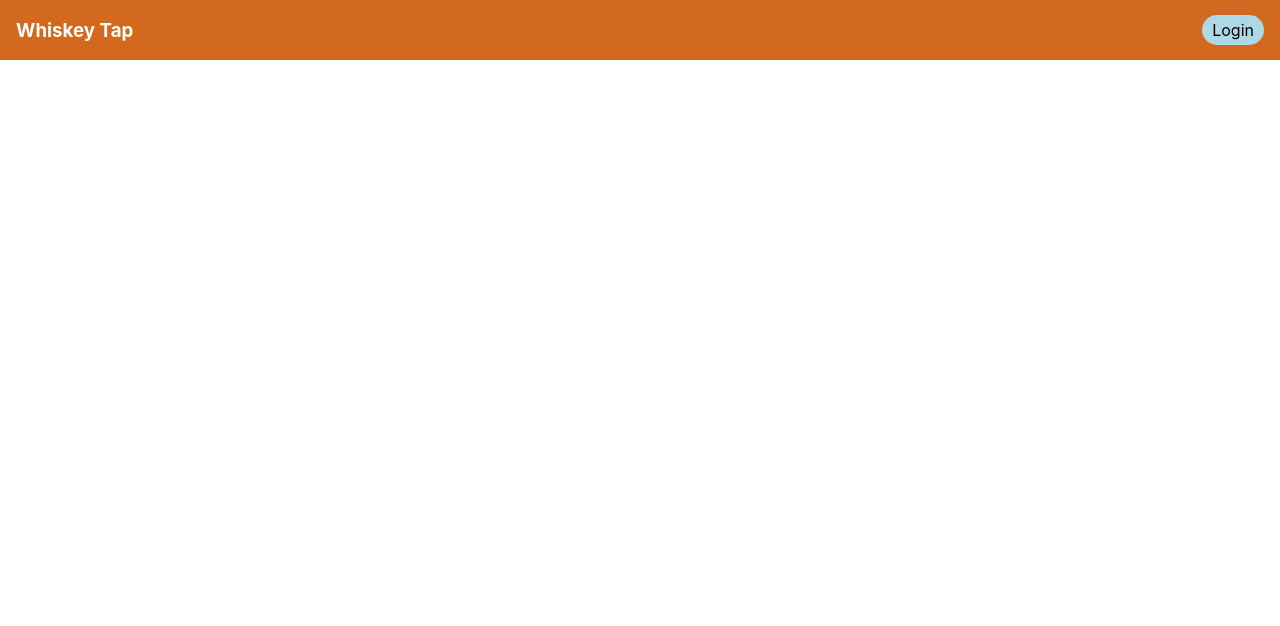
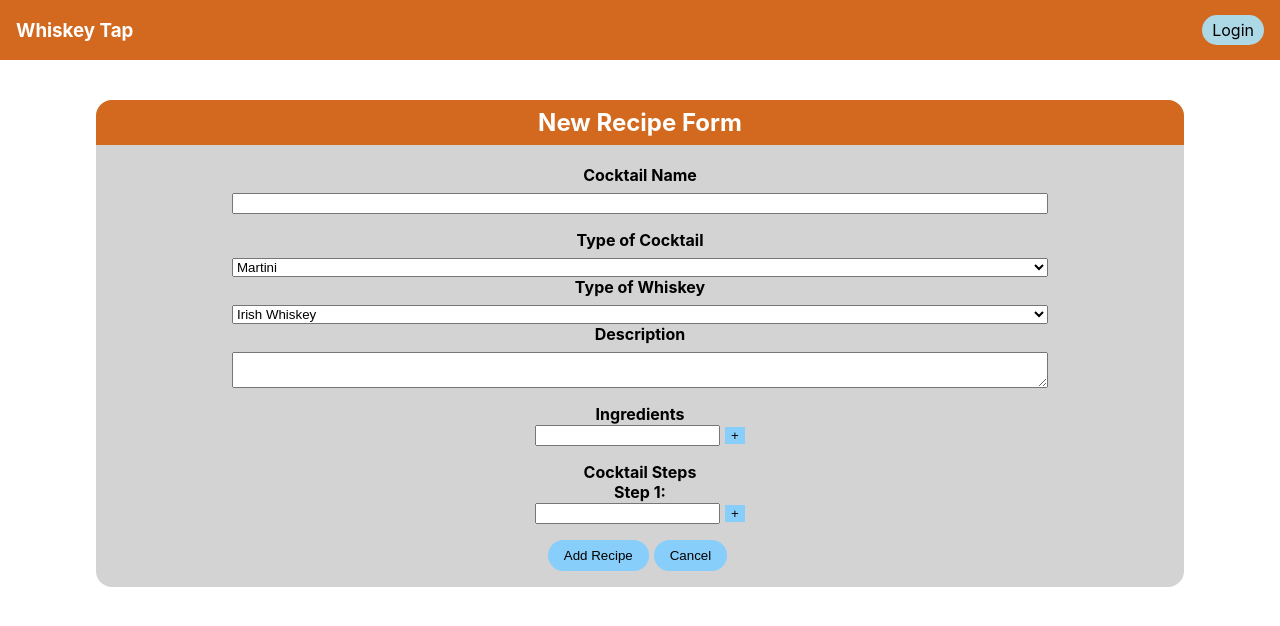
Before and after one commit to Gsmith812/whiskey-tap-client, a React (Create React App) app: page /add-recipe in a window 1280 px wide. Shown: the top 626 px of the page. Built offline with nearby package versions, Linux system fonts and the light colour scheme.

Commit message:
Added RecipePage and AddRecipe form page

```diff
--- a/package.json
+++ b/package.json
@@ -3,6 +3,8 @@
   "version": "0.1.0",
   "private": true,
   "dependencies": {
+    "@fortawesome/fontawesome-svg-core": "^1.2.32",
+    "@fortawesome/free-solid-svg-icons": "^5.15.1",
     "@testing-library/jest-dom": "^5.11.6",
     "@testing-library/react": "^11.2.2",
     "@testing-library/user-event": "^12.5.0",
--- a/src/App.js
+++ b/src/App.js
@@ -9,6 +9,7 @@ import { Route } from 'react-router-dom';
 import SignUpPage from './components/SignUpPage/SignUpPage';
 import RecipePage from './components/RecipePage/RecipePage';
 import WhiskeyTapContext from './context/WhiskeyTapContext';
+import AddRecipe from './components/AddRecipe/AddRecipe';
 
 function App() {
 
@@ -51,6 +52,10 @@ function App() {
             path='/recipes/:recipe_id'
             component={RecipePage}
           />
+          <Route
+            path='/add-recipe'
+            component={AddRecipe}
+          />
         </WhiskeyTapContext.Provider>
     </section>
   );
--- /dev/null
+++ b/src/components/AddRecipe/AddRecipe.css
@@ -0,0 +1,40 @@
+.recipe-form {
+    background-color: lightgray;
+    width: 85%;
+    margin-top: 100px;
+    margin-left: auto;
+    margin-right: auto;
+    margin-bottom: 1rem;
+    border-radius: 1rem;
+}
+
+.recipe-form h2 {
+    color: white;
+    background-color: chocolate;
+    padding: .5rem 1rem;
+    border-radius: 1rem 1rem 0 0;
+}
+
+.input-fields h4 {
+    margin-bottom: 0;
+    margin-top: 0;
+}
+
+#description {
+    margin-bottom: 1rem;
+}
+
+.addItem {
+    background-color: lightskyblue;
+    border: 0;
+    margin-left: 5px;
+}
+
+.form-buttons button {
+    background-color: lightskyblue;
+    border: 0;
+    border-radius: 1rem;
+    padding: .5rem 1rem;
+    margin-bottom: 1rem;
+    margin-right: 5px;
+}
--- /dev/null
+++ b/src/components/AddRecipe/AddRecipe.js
@@ -0,0 +1,62 @@
+import React from 'react';
+import './AddRecipe.css';
+import STORE from '../../dummy-store';
+
+
+function AddRecipe(props) {
+
+    const handleSubmit = e => {
+        e.preventDefault();
+        props.history.push('/recipes');
+    }
+
+    const handleAddItem = e => {
+        e.preventDefault();
+    }
+
+    const handleCancel = e => {
+        e.preventDefault();
+        props.history.push('/recipes')
+    }
+
+    return (
+        <section className='AddRecipe'>
+            <section className='recipe-form'>
+                <h2>New Recipe Form</h2>
+                <form onSubmit={handleSubmit}>
+                    <div className='input-fields'>
+                        <label htmlFor='cocktail_name'>Cocktail Name</label>
+                        <input type='text' id='cocktail_name' name='cocktail_name' required />
+                        <label htmlFor='cocktail_type'>Type of Cocktail</label>
+                        <select id='cocktail_type'>{STORE.cocktail_types.map((type, i) => {
+                            return <option value={type} key={i}>{type}</option>
+                        })}</select>
+                        <label htmlFor='whiskey_type'>Type of Whiskey</label>
+                        <select id='whiskey_type'>{STORE.whiskey_types.map((type, i) => {
+                            return <option value={type} key={i}>{type}</option>
+                        })}</select>
+                        <label htmlFor='description'>Description</label>
+                        <textarea id='description' name='description' />
+                        <h4>Ingredients</h4>
+                        <div className='ingredients'>
+                            <input type='text' name='ingredient-1' />
+                            <button className='addItem' onClick={handleAddItem}>+</button>
+                        </div>
+                        <h4>Cocktail Steps</h4>
+                        <div className='cocktail-steps'>
+                            <label htmlFor='step-1'>Step 1: </label><br/>
+                            <input type='text' id='step-1' name='step_1' />
+                            <button className='addItem' onClick={handleAddItem}>+</button>
+                        </div>
+                    </div>
+                    <div className='form-buttons'>
+                        <button type='submit'>Add Recipe</button>
+                        <button onClick={handleCancel}>Cancel</button>
+                    </div>
+                </form>
+            </section>
+        </section>
+    )
+}
+
+export default AddRecipe;
--- a/src/components/RecipePage/RecipePage.css
+++ b/src/components/RecipePage/RecipePage.css
@@ -46,3 +46,13 @@ ol {
 .description {
     padding: 0;
 }
+
+.back-button {
+    position: absolute;
+    top: 80px;
+    left:10%;
+    background-color: lightblue;
+    border: none;
+    padding: .5rem 1rem;
+    border-radius: 1rem;
+}
--- a/src/components/RecipePage/RecipePage.js
+++ b/src/components/RecipePage/RecipePage.js
@@ -12,6 +12,7 @@ function RecipePage(props) {
         return (
             <div className='notExist'>
                 <h2>Recipe Doesn't Exist.</h2>
+                <button className='back-button' onClick={() => props.history.goBack()}>Back</button>
             </div>
         )
     }
@@ -19,7 +20,8 @@ function RecipePage(props) {
     return (
         <section className='RecipePage'>
             <section className='recipe-details'>
-                <img src={cocktailImg} alt='Rocks glass for whiskey' />
+                <button className='back-button' onClick={() => props.history.goBack()}>Back</button>
+                <img src={cocktailImg} alt='Rocks glass for whiskey'/>
                 <h2>{matchedRecipe.cocktail_name}</h2>
                 <h3>Created by: {matchedRecipe.user}</h3>
                 <h4>Cocktail-Type: {matchedRecipe.cocktail_type}</h4>
--- a/src/components/RecipesList/RecipesList.css
+++ b/src/components/RecipesList/RecipesList.css
@@ -13,3 +13,12 @@
     border-radius: 10px;
     margin: 0 auto 1rem auto;
 }
+
+.add-recipe {
+    background-color: chocolate;
+    border: 0;
+    border-radius: 1rem;
+    padding: 1rem 2rem;
+    font-weight: bold;
+    color: white;
+}
--- a/src/components/RecipesList/RecipesList.js
+++ b/src/components/RecipesList/RecipesList.js
@@ -1,4 +1,5 @@
 import React, { useContext } from 'react';
+import { Link } from 'react-router-dom';
 import WhiskeyTapContext from '../../context/WhiskeyTapContext';
 import STORE from '../../dummy-store';
 import RecipeItem from '../RecipeItem/RecipeItem';
@@ -6,8 +7,6 @@ import './RecipesList.css';
 
 function RecipesList(props) {
     const { currentUser, isLoggedIn } = useContext(WhiskeyTapContext);
-
-    console.log(currentUser, isLoggedIn)
 
     return (
         <section className='RecipesList'>
@@ -26,6 +25,14 @@ function RecipesList(props) {
                     )
                 }
                 </section>
+                {isLoggedIn
+                    && (
+                        <Link to='/add-recipe'>
+                            <button className='add-recipe'>Add Recipe</button>
+                        </Link>
+                    )
+                }
+
             </section>
         </section>
     )
--- a/src/dummy-store.js
+++ b/src/dummy-store.js
@@ -378,10 +378,25 @@ const STORE = {
             "password": "76584873",
             "date_of_birth": "1965-05-29T00:00:00.000Z",
             "date_created": "2020-12-06T02:38:02.250Z"
-        }
-    ]
-
-
+        },
+    ],
+    "cocktail_types": [
+        "Martini",
+        "Highball",
+        "Lowball",
+        "Snifter"
+    ],
+    "whiskey_types": [
+        "Irish Whiskey",
+        "Scotch Whisky",
+        "Japanese Whisky",
+        "Canadian Whisky",
+        "Bourbon Whiskey",
+        "Tennessee Whiskey",
+        "Rye Whiskey",
+        "Blended Whiskey",
+        "Single Malt Whisky"
+    ],
 }
 
 export default STORE;
```
Also changed, not shown: 2 other files (tests, documents, lock files or other folders).
